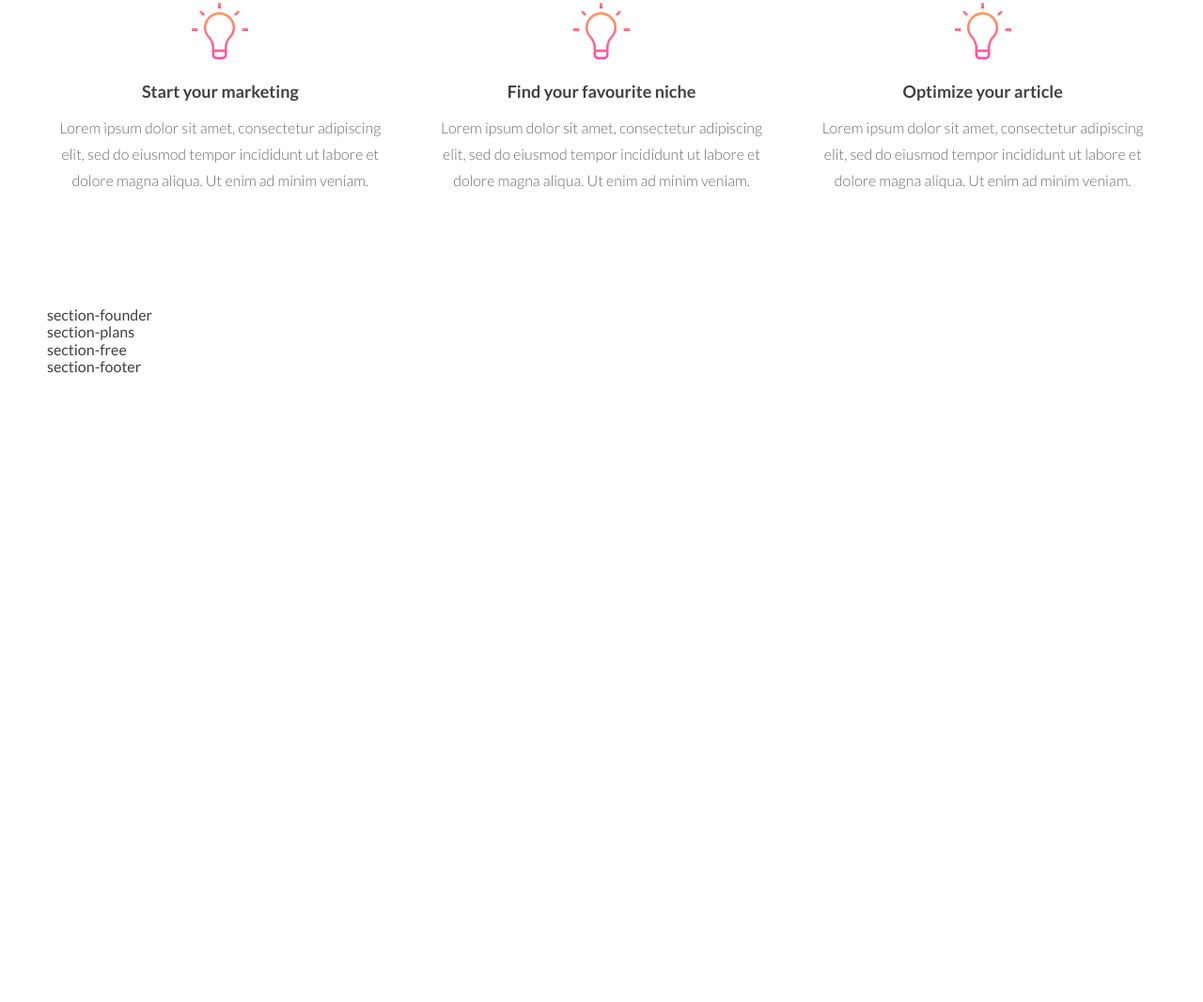
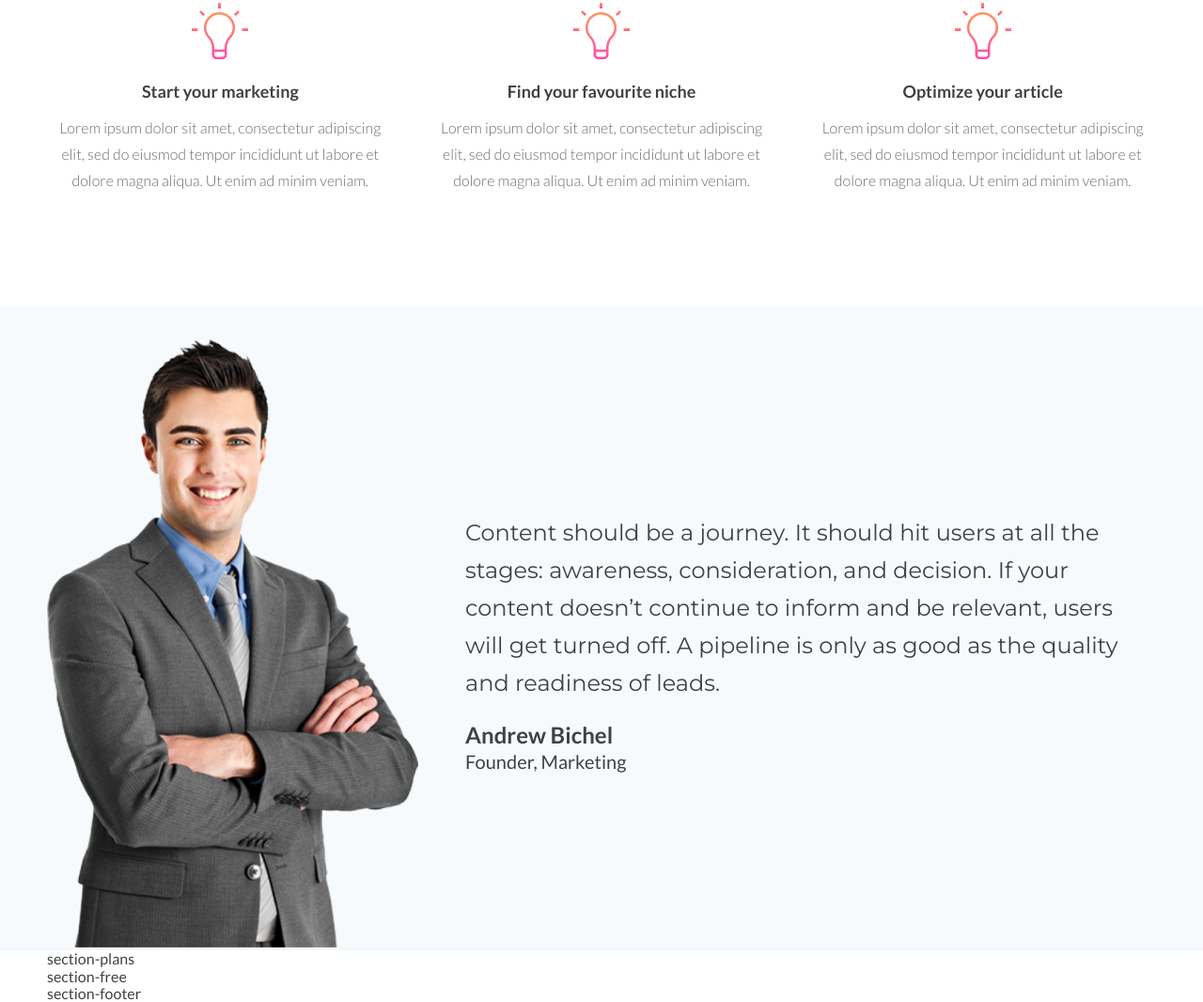
Before and after one commit to LeMa7/marketika-landing, a website: page index.html in a window 1280 px wide. Shown: the part 1564-2630 px from the top of the page at 94% size. Before the commit the page ends 1963 px from the top, so only its background shows below. Drawn offline with Linux system fonts and the light colour scheme.

Commit message:
add fourth section

```diff
--- a/index.html
+++ b/index.html
@@ -46,13 +46,15 @@
                     <div class="title">Grow up your business with maketica maketing landing page</div>
                     <div class="description-item">
                         <div class="description-item__title">Increase your visitors</div>
-                            <div class="description-item__text">Lorem ipsum dolor sit amet, consectetur adipiscing elit, sed do eiusmod tempor
+                        <div class="description-item__text">Lorem ipsum dolor sit amet, consectetur adipiscing elit, sed
+                            do eiusmod tempor
                             incididunt ut labore et dolore magna aliqua. Ut enim ad minim veniam.
                         </div>
                     </div>
                     <div class="description-item">
                         <div class="description-item__title">Increase your visitors</div>
-                                <div class="description-item__text">Lorem ipsum dolor sit amet, consectetur adipiscing elit, sed do eiusmod tempor
+                        <div class="description-item__text">Lorem ipsum dolor sit amet, consectetur adipiscing elit, sed
+                            do eiusmod tempor
                             incididunt ut labore et dolore magna aliqua. Ut enim ad minim veniam.
                         </div>
                     </div>
@@ -98,7 +100,17 @@
 
     <section class="section-outer section-founder">
         <div class="section-inner">
-            section-founder
+            <div class="section-founder__img">
+                <img src="img/founder.png"/>
+            </div>
+            <div class="section-founder__content">
+                <div class="section-founder__content-text">Content should be a journey. It should hit users at all the
+                    stages: awareness, consideration, and decision. If your content doesn’t continue to inform and be
+                    relevant, users will get turned off. A pipeline is only as good as the quality and readiness of
+                    leads.</div>
+                <div class="section-founder__content-name">Andrew Bichel</div>
+                <div class="section-founder__content-post">Founder, Marketing</div>
+            </div>
         </div>
     </section>
 
--- a/scss/style.scss
+++ b/scss/style.scss
@@ -22,7 +22,7 @@ body {
   margin: 0 auto;
 }
 
-.description-item{
+.description-item {
   &__icon {
     margin-bottom: 20px;
   }
@@ -164,7 +164,7 @@ body {
       margin-bottom: 57px;
     }
 
-    .description-item{
+    .description-item {
       margin-top: 29px;
     }
   }
@@ -187,3 +187,36 @@ body {
     margin-left: 37px;
   }
 }
+
+.section-founder {
+  background-color: #f6fafd;
+padding-top: 34px;
+
+  .section-inner {
+    display: flex;
+  }
+
+  &__img {
+    align-self: flex-end;
+  }
+  &__content {
+    align-self: center;
+    padding-left: 50px;
+    &-text {
+      @include font-montserrat;
+
+      font-size: 24px;
+      line-height: 40px;
+    }
+    &-name {
+      font-size: 24px;
+      line-height: 29px;
+      font-weight: bold;
+      margin-top: 20px;
+    }
+    &-post {
+      font-size: 20px;
+      line-height: 29px;
+    }
+  }
+}
```
Also changed, not shown: css/style.css, img/founder.png (added). Lines whose indentation alone changed are shown as unchanged.
